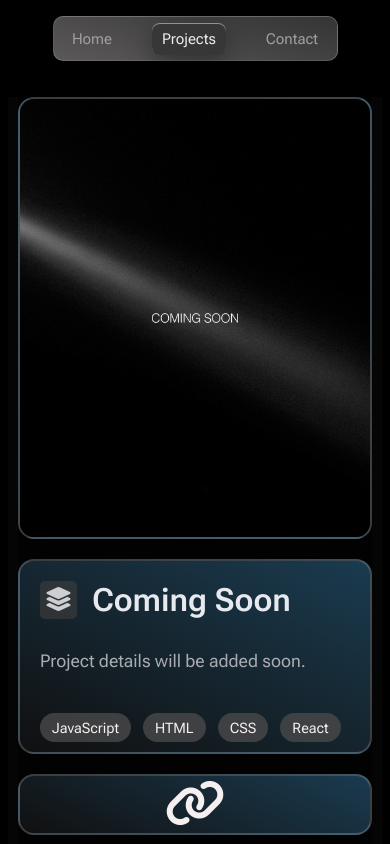
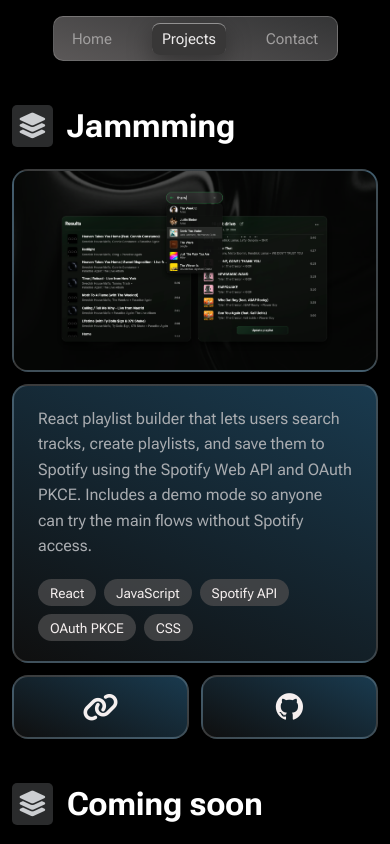
Before and after one commit to Marcodggz/portfolio, a React (Vite) app: page /projects in a window 390 px wide. Shown: the top 844 px of the page. Built offline with nearby package versions, Linux system fonts and the light colour scheme.

Commit message:
fix: improve projects responsive layout

```diff
--- a/src/components/projects/ProjectCard/ProjectCard.module.css
+++ b/src/components/projects/ProjectCard/ProjectCard.module.css
@@ -1,151 +1,241 @@
+/* ─── Card container ──────────────────────────────────
+   2-column grid so link/github share one row on mobile. */
 .gridProject {
   display: grid;
-  gap: 20px;
-  grid-template-columns: repeat(4, minmax(0, 1fr));
-  grid-template-rows: 140px 140px 100px;
+  grid-template-columns: 1fr 1fr;
   grid-template-areas:
-    "image image text text"
-    "image image text text"
-    "image image link github";
+    "title  title"
+    "image  image"
+    "text   text"
+    "link   github";
+  gap: 12px;
+  color: #e7e9ee;
+  width: 100%;
+  box-sizing: border-box;
 }
 
+/* ─── Title area — no card, sits on page background ── */
+.projectTitleArea {
+  grid-area: title;
+  padding: 4px 0 10px;
+}
+
+/* ─── Screenshot ─────────────────────────────────────── */
 .projectImages {
   grid-area: image;
-  background: linear-gradient(25deg, rgba(255, 255, 255, 0.06), rgba(77, 176, 238, 0.329));
+  background: linear-gradient(
+    25deg,
+    rgba(255, 255, 255, 0.06),
+    rgba(77, 176, 238, 0.329)
+  );
   border: 2px solid rgba(255, 255, 255, 0.18);
   border-radius: 16px;
-  color: #e7e9ee;
   overflow: hidden;
-  grid-row: 1 / span 3;
+  min-height: 200px;
+  display: flex;
+  align-items: center;
+  justify-content: center;
 }
 
+/* ─── Description + tech tags ────────────────────────── */
 .projectFlexContainer {
   grid-area: text;
   display: flex;
   flex-direction: column;
-  justify-content: flex-start;
-  padding-top: 10px;
-  gap: 10px;
-  background: linear-gradient(25deg, rgba(255, 255, 255, 0.06), rgba(77, 176, 238, 0.329));
+  background: linear-gradient(
+    25deg,
+    rgba(255, 255, 255, 0.06),
+    rgba(77, 176, 238, 0.329)
+  );
   border: 2px solid rgba(255, 255, 255, 0.18);
   border-radius: 16px;
   color: #e7e9ee;
 }
 
+/* ─── Live action button ─────────────────────────────── */
 .linkIcon {
   grid-area: link;
   display: flex;
   align-items: center;
   justify-content: center;
-  font-size: 3rem;
-  background: linear-gradient(25deg, rgba(255, 255, 255, 0.06), rgba(77, 176, 238, 0.329));
+  font-size: 1.8rem;
+  background: linear-gradient(
+    25deg,
+    rgba(255, 255, 255, 0.06),
+    rgba(77, 176, 238, 0.329)
+  );
   border: 2px solid rgba(255, 255, 255, 0.18);
   border-radius: 16px;
   color: #e7e9ee;
+  min-height: 64px;
 }
 
+/* ─── GitHub action button ───────────────────────────── */
 .githubIcon {
   grid-area: github;
   display: flex;
   align-items: center;
   justify-content: center;
-  font-size: 3rem;
-  background: linear-gradient(25deg, rgba(255, 255, 255, 0.06), rgba(77, 176, 238, 0.329));
+  font-size: 1.8rem;
+  background: linear-gradient(
+    25deg,
+    rgba(255, 255, 255, 0.06),
+    rgba(77, 176, 238, 0.329)
+  );
   border: 2px solid rgba(255, 255, 255, 0.18);
   border-radius: 16px;
   color: #e7e9ee;
+  min-height: 64px;
 }
 
+/* ─── Image — natural aspect ratio on mobile/tablet ── */
 .pic {
   width: 100%;
-  height: 100%;
-  object-fit: cover;
+  height: auto;
   display: block;
+  max-width: 100%;
 }
 
+/* ─── Title row (icon + heading) ─────────────────────── */
+.title {
+  display: flex;
+  flex-direction: row;
+  align-items: center;
+  gap: 14px;
+}
+
+.layerIcon {
+  font-size: 1.6rem;
+  color: #ccced1;
+  background-color: #38393ac2;
+  padding: 6px;
+  border-radius: 5px;
+  flex-shrink: 0;
+}
+
+.title h2 {
+  margin: 0;
+  font-size: 2rem;
+  font-weight: 700;
+  color: #ffffff;
+  letter-spacing: -0.01em;
+}
+
+/* ─── Description + tags container ──────────────────── */
 .projectHeader {
   display: flex;
   flex-direction: column;
-  justify-content: center;
-  padding: 10px 20px;
-  gap: 40px;
+  padding: 20px 24px;
+  gap: 20px;
 }
 
 .projectText {
   display: flex;
   flex-direction: column;
-  gap: 30px;
-}
-
-.title {
-  display: flex;
-  flex-direction: row;
-  gap: 15px;
-}
-
-.layerIcon {
-  font-size: 1.5rem;
-  color: #ccced1;
-  background-color: #38393ac2;
-  padding: 5px;
-  border-radius: 5px;
-}
-
-.title h2 {
-  margin: 0;
-  font-size: 2rem;
-  font-weight: 600;
+  gap: 12px;
 }
 
 .projectText p {
   margin: 0;
-  font-size: 1.1rem;
-  line-height: 1.4;
+  font-size: 1rem;
+  line-height: 1.6;
   color: #a9acb0;
 }
 
+/* ─── Tech tags ──────────────────────────────────────── */
 .languages {
   display: flex;
   flex-direction: row;
-  gap: 12px;
+  gap: 8px;
   flex-wrap: wrap;
 }
 
 .boxLanguage {
   background-color: #4b4c4dc2;
-  padding: 5px 12px;
+  padding: 4px 12px;
   border-radius: 40px;
 }
 
 .language {
-  font-size: 0.9rem;
+  font-size: 0.85rem;
   color: #f5efef;
 }
 
+/* ─── Anchor links ───────────────────────────────────── */
 .url {
   color: #f5efef;
   text-decoration: none;
+  display: flex;
+  align-items: center;
+  justify-content: center;
 }
 
 .url:hover {
   color: #928f8f;
-  transition-property: color;
-  transition-duration: 0.4s;
+  transition: color 0.4s;
 }
 
-@media (max-width: 900px) {
-  .gridProject {
-    grid-template-columns: 1fr;
-    grid-template-rows: auto;
-    grid-template-areas:
-      "image"
-      "text"
-      "link"
-      "github";
+/* ─── Button text hidden — icon-only buttons ─────────── */
+.btnLabel {
+  display: none;
+}
+
+/* ─── Tablet portrait  ≥ 600 px ─────────────────────
+   Still one-column card; container controls width.   */
+@media (min-width: 600px) {
+  .title h2 {
+    font-size: 2.2rem;
   }
 
   .projectImages {
-    grid-row: auto;
-    min-height: 240px;
+    min-height: 300px;
   }
 }
+
+/* ─── Tablet landscape / Desktop  ≥ 1024 px ──────────
+   Two-column card: image left (2fr), content right.
+   The page list stays vertical — this only changes
+   the internal layout of each card.                  */
+@media (min-width: 1024px) {
+  .gridProject {
+    grid-template-columns: 2fr 1fr 1fr;
+    grid-template-areas:
+      "image  title   title"
+      "image  text    text"
+      "image  link    github";
+    grid-template-rows: auto 1fr auto;
+    gap: 20px;
+  }
+
+  /* Image panel stretches to match the full height of the right content stack */
+  .projectImages {
+    min-height: unset;
+    align-self: stretch;
+    align-items: stretch;
+  }
+
+  /* object-fit: cover — image fills the full container, no empty framing */
+  .pic {
+    object-fit: cover;
+  }
+
+  .title h2 {
+    font-size: 2.2rem;
+  }
+
+  .projectText p {
+    font-size: 1.1rem;
+    line-height: 1.7;
+  }
+
+  .projectHeader {
+    padding: 24px 28px;
+    gap: 24px;
+  }
+
+  .linkIcon,
+  .githubIcon {
+    font-size: 2rem;
+    min-height: 72px;
+  }
+}
--- a/src/components/projects/ProjectCard/ProjectCard.tsx
+++ b/src/components/projects/ProjectCard/ProjectCard.tsx
@@ -9,19 +9,25 @@
 const ProjectCard: React.FC<ProjectCardProps> = ({ project }) => {
   return (
     <article className={styles.gridProject}>
+      {/* 1. Title — first DOM element so it is the first thing read on mobile */}
+      <div className={styles.projectTitleArea}>
+        <div className={styles.title}>
+          <span className={styles.layerIcon} aria-hidden="true">
+            <i className="fa-solid fa-layer-group" />
+          </span>
+          <h2>{project.title}</h2>
+        </div>
+      </div>
+
+      {/* 2. Screenshot */}
       <div className={styles.projectImages}>
         <img className={styles.pic} src={project.image} alt={project.imageAlt} />
       </div>
 
+      {/* 3. Description + 4. Tech tags */}
       <div className={styles.projectFlexContainer}>
         <div className={styles.projectHeader}>
           <div className={styles.projectText}>
-            <div className={styles.title}>
-              <span className={styles.layerIcon} aria-hidden="true">
-                <i className="fa-solid fa-layer-group" />
-              </span>
-              <h2>{project.title}</h2>
-            </div>
             <p>{project.description}</p>
           </div>
 
@@ -44,6 +50,7 @@
           aria-label={`Live demo of ${project.title}`}
         >
           <i className="fa-solid fa-link" aria-hidden="true" />
+          <span className={styles.btnLabel}>Live</span>
         </a>
       </div>
 
@@ -56,6 +63,7 @@
           aria-label={`GitHub repository for ${project.title}`}
         >
           <i className="devicon-github-original" aria-hidden="true" />
+          <span className={styles.btnLabel}>GitHub</span>
         </a>
       </div>
     </article>
--- a/src/data/projects.ts
+++ b/src/data/projects.ts
@@ -1,15 +1,17 @@
 import type { ProjectData } from '../types'
 import soonImage from '../assets/soon.jpg'
+import jammmingImage from '../assets/jammming-screenshot.png'
 
 export const projects: ProjectData[] = [
   {
-    title: 'Coming Soon',
-    description: 'Project details will be added soon.',
-    image: soonImage,
-    imageAlt: 'Soon',
-    technologies: ['JavaScript', 'HTML', 'CSS', 'React'],
-    liveUrl: 'https://blank.page',
-    githubUrl: 'https://github.com/Marcodggz',
+    title: 'Jammming',
+    description:
+      'React playlist builder that lets users search tracks, create playlists, and save them to Spotify using the Spotify Web API and OAuth PKCE. Includes a demo mode so anyone can try the main flows without Spotify access.',
+    image: jammmingImage,
+    imageAlt: 'Jammming app screenshot',
+    technologies: ['React', 'JavaScript', 'Spotify API', 'OAuth PKCE', 'CSS'],
+    liveUrl: 'https://jammming-navy.vercel.app/',
+    githubUrl: 'https://github.com/Marcodggz/jammming',
   },
   {
     title: 'Coming soon',
--- a/src/pages/Projects/Projects.module.css
+++ b/src/pages/Projects/Projects.module.css
@@ -1,35 +1,41 @@
+/* ─── Projects page section ──────────────────────────── */
 .projects {
-  padding: 20px 0 40px 0;
-  min-height: 50%;
+  padding: 24px 0 60px;
   background: #000000;
   width: 100%;
 }
 
+/* ─── Centered wrapper ───────────────────────────────── */
 .projectsContainer {
-  width: 60%;
+  width: 100%;
+  padding: 0 12px;
   margin-inline: auto;
   box-sizing: border-box;
-  background-color: #050505;
 }
 
+/* ─── Vertical list — always a column, never a row ──── */
 .flex {
   display: flex;
-  flex-wrap: wrap;
-  flex-direction: row;
-  gap: 80px;
-  justify-content: center;
-  background-color: rgb(2, 2, 2);
+  flex-direction: column;
+  gap: 40px;
 }
 
-@media (max-width: 900px) {
+/* ─── Tablet portrait  ≥ 600 px ─────────────────────── */
+@media (min-width: 600px) {
   .projectsContainer {
-    width: min(100% - 2rem, 1080px);
+    max-width: 680px;
+    padding: 0 16px;
   }
 }
 
-@media (max-width: 600px) {
+/* ─── Tablet landscape / Desktop  ≥ 1024 px ─────────── */
+@media (min-width: 1024px) {
   .projectsContainer {
-    width: min(100% - 1rem, 1080px);
-    padding: 0 10px;
+    max-width: 1200px;
+    padding: 0 40px;
+  }
+
+  .flex {
+    gap: 60px;
   }
 }
```
Also changed, not shown: src/assets/jammming-screenshot.png (added).
